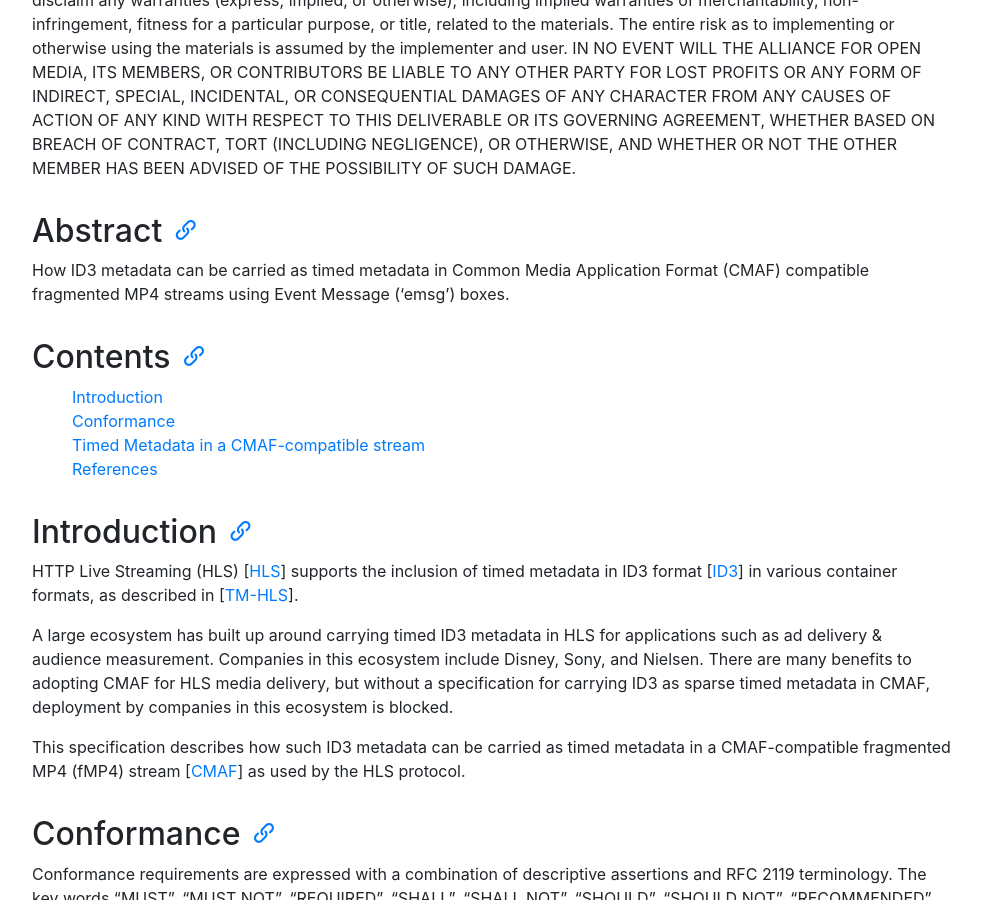
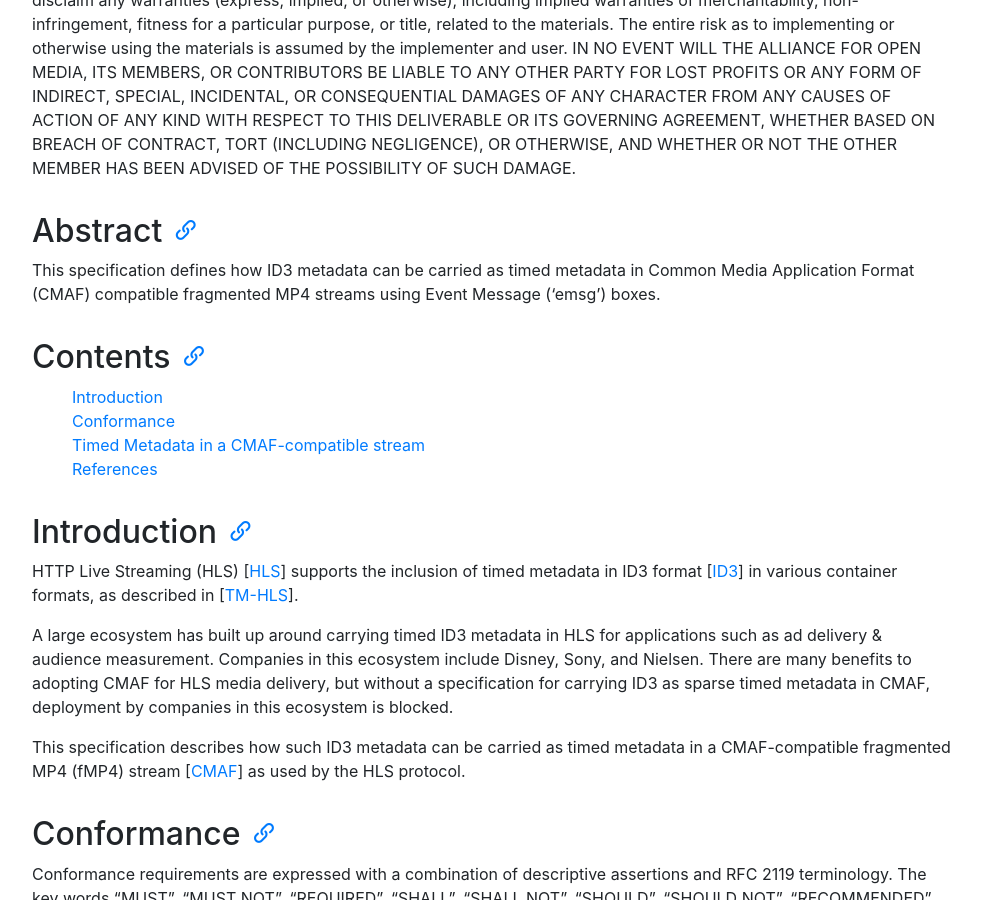
Before and after one commit to AOMediaCodec/id3-emsg, a Jekyll site: the page built from index.md, in a window 1280 px wide and 900 px high, scrolled down 588 px. Shown: the whole window, without its empty margins (53-1034 px from the left). Built offline with Jekyll 4.4.1, drawn with Linux system fonts in a browser that asks for light colours; nearby versions of some CDN libraries.

Commit message:
Update av1-id3.md

```diff
--- a/av1-id3.md
+++ b/av1-id3.md
@@ -30,7 +30,7 @@ The MATERIALS ARE PROVIDED “AS IS.” The Alliance for Open Media, its members
 ## Abstract
 {:.no_toc }
 
-How ID3 metadata can be carried as timed metadata in Common Media Application Format (CMAF) compatible fragmented MP4 streams using Event Message ('emsg') boxes.
+This specification defines how ID3 metadata can be carried as timed metadata in Common Media Application Format (CMAF) compatible fragmented MP4 streams using Event Message ('emsg') boxes.
 
 
 ## Contents
```
